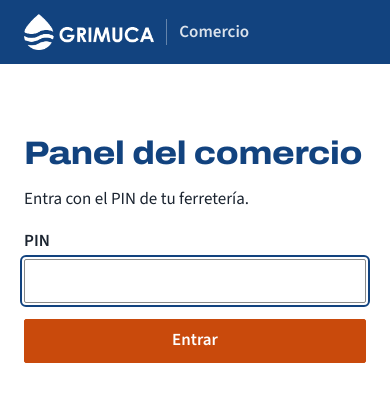
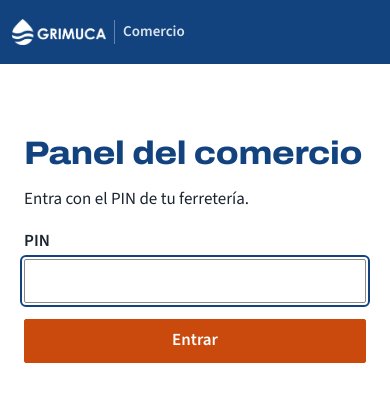
Before and after one commit to Leodaes/grimuca-agua, a React (Vite) app in the folder app/: page /comercio in a window 390 px wide. Shown: the top 402 px of the page. Built offline with nearby package versions, Linux system fonts and the light colour scheme.

Commit message:
Encabezado del panel sin desborde horizontal en teléfono

```diff
--- a/app/src/components/grimuca/grimuca.css
+++ b/app/src/components/grimuca/grimuca.css
@@ -204,6 +204,34 @@ body {
   align-items: center;
   gap: var(--s3);
   margin-left: auto;
+  min-width: 0;
+}
+/* En teléfono el encabezado del operador no cabe con logo grande, título, estado y "Salir". */
+@media (max-width: 560px) {
+  .g-encabezado--operador .g-encabezado__barra {
+    gap: var(--s2);
+    padding: 0 var(--s3);
+  }
+  .g-encabezado--operador .g-encabezado__logo img {
+    height: 26px;
+  }
+  .g-encabezado__titulo {
+    padding-left: var(--s2);
+    font-size: var(--t-1);
+    white-space: nowrap;
+  }
+  .g-encabezado__acciones {
+    gap: var(--s2);
+  }
+  .g-encabezado__acciones .g-boton {
+    padding-left: var(--s3);
+    padding-right: var(--s3);
+  }
+}
+@media (max-width: 400px) {
+  .g-encabezado__barra:has(.g-encabezado__acciones > :nth-child(2)) .g-encabezado__titulo {
+    display: none;
+  }
 }
 .g-pestanas {
   --foco: var(--azul);
```
